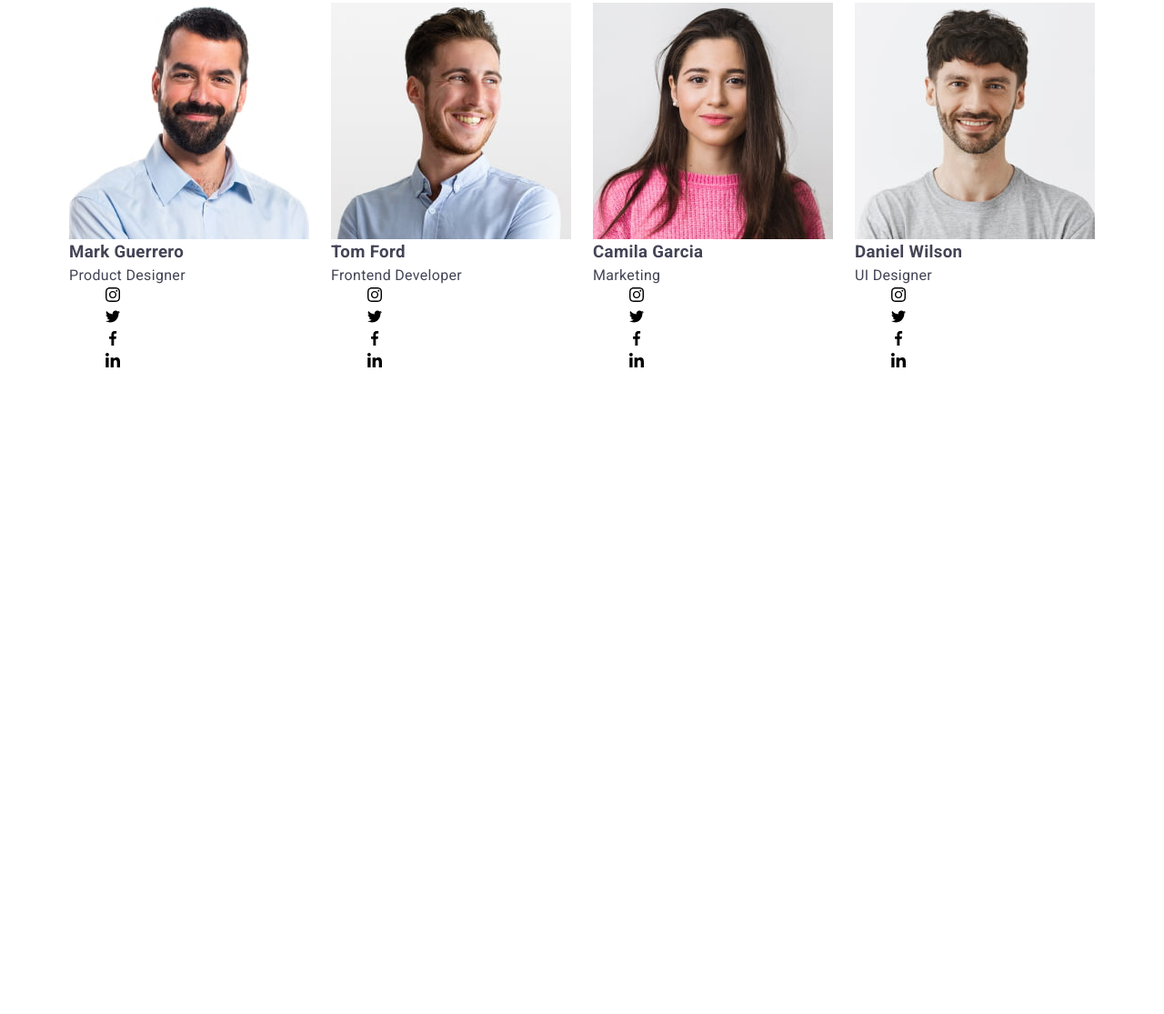
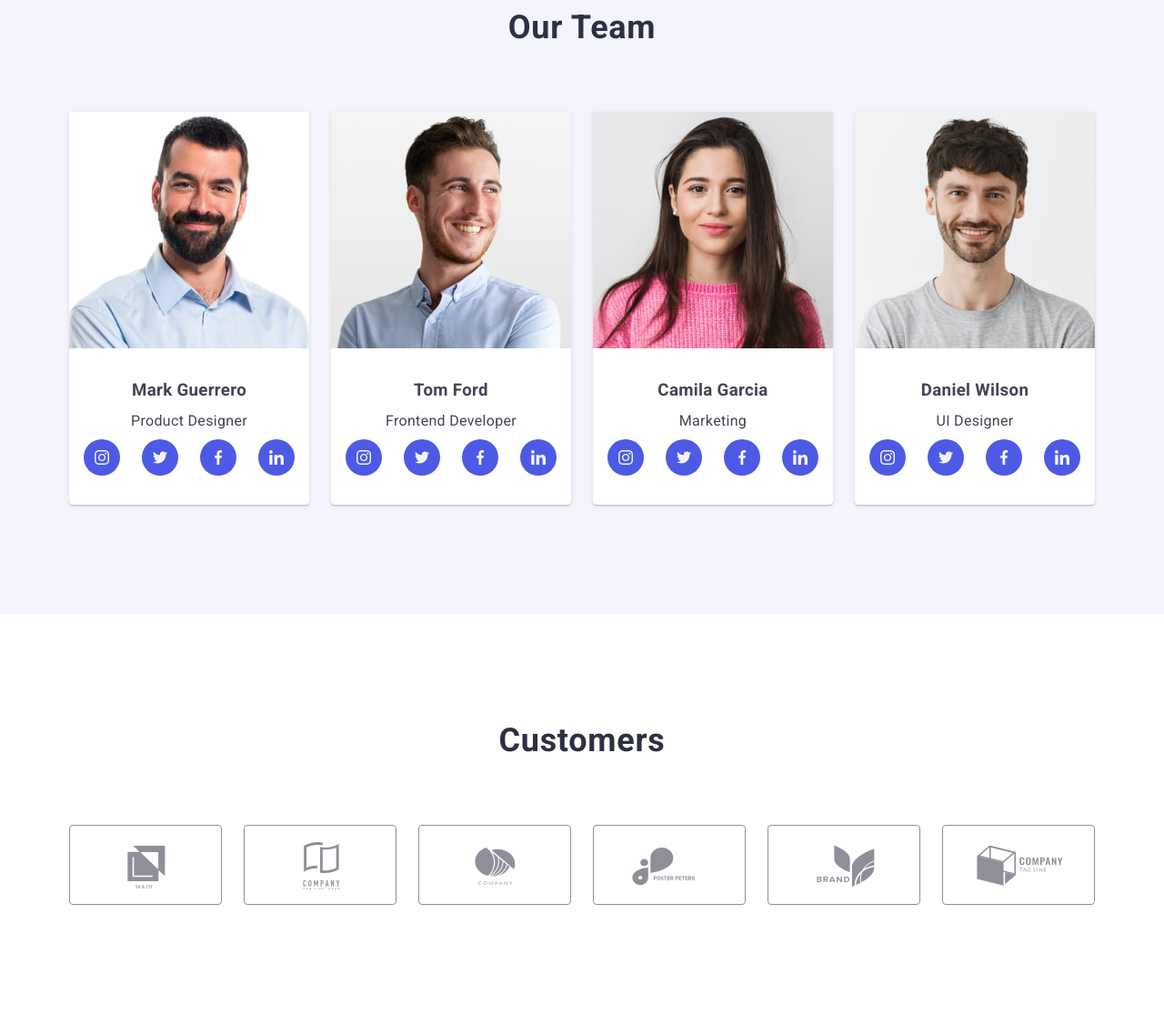
Before and after one commit to Svietlova/goit-markup-hw-06, a plain HTML site: page index.html in a window 1280 px wide. Shown: the part 1723-2838 px from the top of the page at 91% size. Before the commit the page ends 2134 px from the top, so only its background shows below. Drawn offline with nearby package versions, Linux system fonts and the light colour scheme.

Commit message:
pt.2 mb/tab version

```diff
--- a/css/styles-old.css
+++ b/css/styles-old.css
@@ -99,137 +99,6 @@
 }
 .address-link:focus {
     color: var(--ocean);
-}
-/**
-  |============================
-  | Team styles
-  |============================
-*/
-.team {
-    background-color: var(--cloud);
-    padding: 120px 0;
-}
-.list {
-    list-style: none;
-}
-.card-set-team {
-    flex-basis: calc((100% - var(--indent) * 3) / 4);
-}
-.team-list {
-    display: flex;
-    gap: 24px;
-}
-.team-card {
-    background-color: var(--white);
-    border-bottom-left-radius: 4px;
-    border-bottom-right-radius: 4px;
-    box-shadow: 0px 2px 1px 0px rgba(46, 47, 66, 0.08), 0px 1px 1px 0px rgba(46, 47, 66, 0.16), 0px 1px 6px 0px rgba(46, 47, 66, 0.08);
-}
-.card-label {
-    padding: 32px 0;
-}
-.team-title {
-    /* font-size: 16px;
-    line-height: 1.5;
-    letter-spacing: 0.02em; */
-    color: var(--slate);
-    text-align: center;
-    margin-bottom: 8px;
-}
-.team-text {
-    /* font-size: 16px;
-    line-height: 1.5;
-    letter-spacing: 0.02em; */
-    color: var(--slate);
-    text-align: center;
-    margin-bottom: 8px;
-}
-.team-social-list {
-    display: flex;
-    justify-content: center;
-    gap: 24px;
-    padding: 0 16px;
-}
-.team-social-item {
-    width: 40px;
-    height: 40px;
-
-    transition: background-color var(--animation);
-}
-.team-social-link {
-    display: flex;
-    justify-content: center;
-    align-items: center;
-
-    width: 100%;
-    height: 100%;
-
-    border-radius: 50%;
-    color: var(--cloud);
-    background-color: var(--iris);
-    padding: 8px;
-    transition: background-color var(--animation);
-}
-.team-social-link:hover,
-.team-social-link:focus {
-    background-color: var(--ocean);
-    color: var(--cloud);
-}
-.social-icon {
-    fill: currentColor;
-}
-/**
-  |============================
-  | Customers styles
-  |============================
-*/
-.cust-sect {
-    display: flex;
-    min-width: 1128px;
-    padding-top: 120px;
-    padding-bottom: 120px;
-}
-.cust-title {
-    font-size: 36px;
-    line-height: 1.11;
-    letter-spacing: 0.72px;
-    margin-bottom: 72px;
-
-    text-align: center;
-    color: var(--navyblue);
-    text-transform: capitalize;
-}
-.cust-list {
-    display: flex;
-    min-width: 1128px;
-    justify-content: center;
-    align-items: center;
-    gap: 24px;
-}
-.cust-item {
-    width: calc((100% - 120px) / 6);
-    height: 88px;
-}
-.cust-icon {
-    fill: currentColor;
-}
-.cust-link {
-    display: flex;
-    align-items: center;
-    justify-content: center;
-    width: 100%;
-    height: 100%;
-
-    border: 1px solid var(--light-slate);
-    border-radius: 4px;
-    color: var(--light-slate);
-
-    transition: color var(--animation), border-color var(--animation);
-}
-.cust-link:hover,
-.cust-link:focus {
-    color: var(--ocean);
-    border-color: var(--ocean);
 }
 /**
   |============================
--- a/css/styles.css
+++ b/css/styles.css
@@ -116,7 +116,7 @@ img {
   |============================
 */
 .hero-sect {
-    max-width: 428px;
+    /* max-width: 428px; */
     padding: 112px 0;
     margin: 0 auto;
 
@@ -179,8 +179,6 @@ img {
 
 @media screen and (min-width: 768px) {
     .hero-sect {
-        max-width: 768px;
-
         background-image: linear-gradient(rgba(46, 47, 66, 0.7),
         rgba(46, 47, 66, 0.7)),
         url(../images/img/hero-bg-tab.jpg);
@@ -314,6 +312,7 @@ img {
 }
 .second-title {
     font-size: 36px;
+    font-weight: 700;
     line-height: 1.11;
     letter-spacing: 0.72px;
     text-align: center;
@@ -344,5 +343,156 @@ img {
   |============================
 */
 .team {
+    background-color: var(--cloud);
+    padding: 96px 0;
+}
+.team-list {
+    display: flex;
+    align-items: center;
+    justify-content: center;
+    gap: 72px;
+}
+.team-card {
+    background-color: var(--white);
+    border-bottom-left-radius: 4px;
+    border-bottom-right-radius: 4px;
+    box-shadow: 0px 2px 1px 0px rgba(46, 47, 66, 0.08), 0px 1px 1px 0px rgba(46, 47, 66, 0.16), 0px 1px 6px 0px rgba(46, 47, 66, 0.08);
+}
+.card-label {
+    padding: 32px 0;
+}
+.team-title {
+    text-align: center;
+    margin-bottom: 8px;
+}
+.team-text {
+    text-align: center;
+    margin-bottom: 8px;
+}
+.team-social-list {
+    display: flex;
+    justify-content: center;
+    gap: 24px;
+    padding: 0 16px;
+}
+.team-social-item {
+    width: 40px;
+    height: 40px;
 
+    transition: background-color var(--animation);
 }
+.team-social-link {
+    display: flex;
+    justify-content: center;
+    align-items: center;
+
+    width: 100%;
+    height: 100%;
+
+    border-radius: 50%;
+    color: var(--cloud);
+    background-color: var(--iris);
+    padding: 8px;
+    transition: background-color var(--animation);
+}
+.team-social-link:hover,
+.team-social-link:focus {
+    background-color: var(--ocean);
+    color: var(--cloud);
+}
+.social-icon {
+    fill: currentColor;
+}
+@media screen and (min-width: 768px) {
+    .team-list {
+        row-gap: 72px;
+        column-gap: 24px;
+    }
+}
+@media screen and (min-width: 1158px) {
+    .team {
+        padding: 120px 0;
+    }
+    .team-list {
+        gap: 24px;
+    }
+    .card-set-team {
+        flex-basis: calc((100% - var(--indent) * 3) / 4);
+    }
+}
+/**
+  |============================
+  | Customers styles
+  |============================
+*/
+.cust-sect {
+    display: flex;
+    padding-top: 96px;
+    padding-bottom: 96px;
+}
+.cust-title {
+    font-size: 36px;
+    line-height: 1.11;
+    font-weight: 700;
+    letter-spacing: 0.72px;
+    margin-bottom: 72px;
+
+    text-align: center;
+    color: var(--navyblue);
+    text-transform: capitalize;
+}
+.cust-list {
+    display: flex;
+    min-width: 396px;
+    flex-wrap: wrap;
+    justify-content: center;
+    align-items: center;
+    column-gap: 16px;
+    row-gap: 72px;
+}
+.cust-item {
+    flex-basis: calc((100% - 16px) /2);
+    height: 88px;
+}
+.cust-link {
+    display: flex;
+    align-items: center;
+    justify-content: center;
+    width: 100%;
+    height: 100%;
+
+    border: 1px solid var(--light-slate);
+    border-radius: 4px;
+    color: var(--light-slate);
+
+    transition: color var(--animation), border-color var(--animation);
+}
+.cust-link:hover,
+.cust-link:focus {
+    color: var(--ocean);
+    border-color: var(--ocean);
+}
+.cust-icon {
+    fill: currentColor;
+}
+@media screen and (min-width: 768px) {
+    .cust-list {
+        max-width: 552px;
+        column-gap: 24px;
+    }
+    .cust-item {
+        flex-basis: calc((100% - 48px) / 3);
+    }
+}
+@media screen and (min-width: 1158px) {
+    .cust-list {
+        min-width: 1128px;
+    }
+    .cust-sect {
+        padding-top: 120px;
+        padding-bottom: 120px;
+    }
+    .cust-item {
+        flex-basis: calc((100% - 120px) / 6);
+    }
+}
--- a/index.html
+++ b/index.html
@@ -345,7 +345,7 @@
       </section>
 
       <!-- customers section -->
-      <!-- <section class="section cust-sect">
+      <section class="section cust-sect">
         <div class="container">
           <h2 class="cust-title">Customers</h2>
           <ul class="list cust-list">
@@ -393,7 +393,7 @@
             </li>
           </ul>
         </div>
-      </section> -->
+      </section>
     </main>
 
     <!-- <footer class="footer">
```
